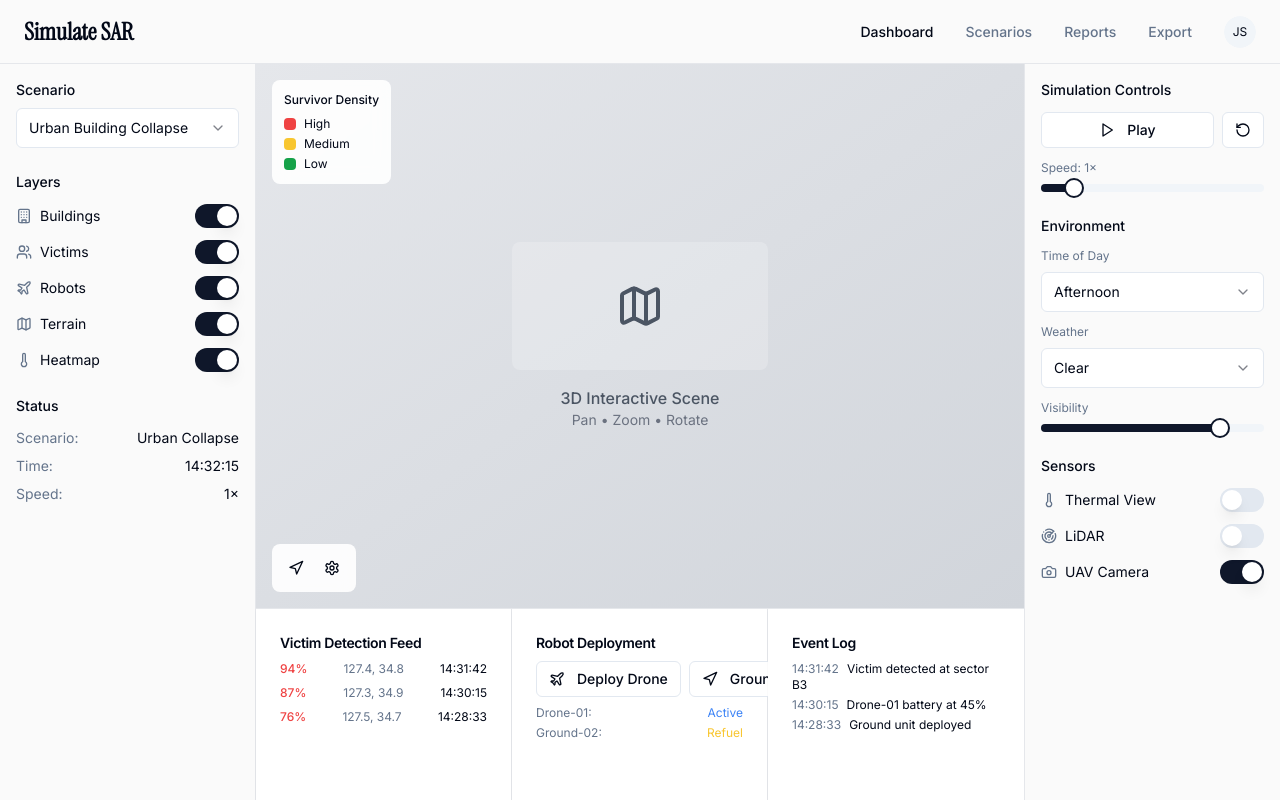
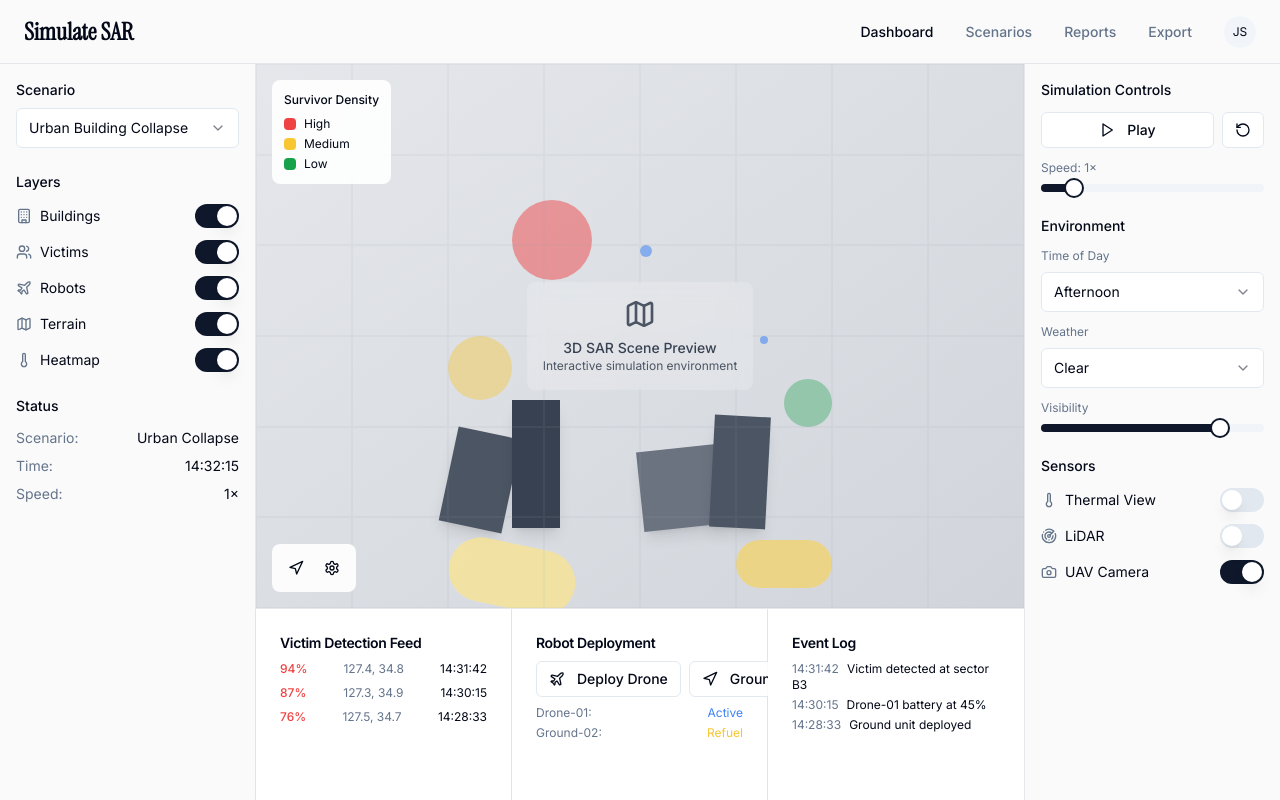
Before and after one commit to narmnarm/sim-sar-login, a React (Vite) app: page / in a window 1280 px wide. Both pictures are taken after a click on the button "View Dashboard Mockup". Built offline with nearby package versions, Linux system fonts and the light colour scheme.

Commit message:
Add 3D scene preview
Add a basic 3D scene preview to the Simulate SAR application.

```diff
--- a/src/components/Dashboard.tsx
+++ b/src/components/Dashboard.tsx
@@ -141,14 +141,46 @@ const Dashboard = () => {
         <div className="flex-1 flex flex-col">
           {/* Main Viewport */}
           <div className="flex-1 relative bg-gray-100 overflow-hidden">
-            {/* 3D Scene Placeholder */}
-            <div className="absolute inset-0 bg-gradient-to-br from-gray-200 to-gray-300 flex items-center justify-center">
-              <div className="text-center">
-                <div className="w-64 h-32 bg-white/20 rounded-lg mb-4 flex items-center justify-center">
-                  <Map className="h-12 w-12 text-gray-600" />
+            {/* 3D Scene Preview */}
+            <div className="absolute inset-0 bg-gradient-to-br from-gray-200 to-gray-300">
+
+              {/* Buildings */}
+              <div className="absolute bottom-20 left-1/4 w-16 h-24 bg-gray-600 shadow-lg transform rotate-12"></div>
+              <div className="absolute bottom-20 left-1/3 w-12 h-32 bg-gray-700 shadow-lg"></div>
+              <div className="absolute bottom-20 left-1/2 w-20 h-20 bg-gray-500 shadow-lg transform -rotate-6"></div>
+              <div className="absolute bottom-20 right-1/3 w-14 h-28 bg-gray-600 shadow-lg transform rotate-3"></div>
+
+              {/* Terrain/Rubble areas */}
+              <div className="absolute bottom-0 left-1/4 w-32 h-16 bg-amber-200 rounded-full opacity-70 transform rotate-12"></div>
+              <div className="absolute bottom-5 right-1/4 w-24 h-12 bg-amber-300 rounded-full opacity-60"></div>
+
+              {/* Robot/Drone indicators */}
+              <div className="absolute top-1/3 left-1/2 w-3 h-3 bg-simulation-coverage rounded-full animate-pulse shadow-lg">
+                <div className="absolute -top-1 -left-1 w-5 h-5 border-2 border-simulation-coverage rounded-full animate-ping opacity-75"></div>
+              </div>
+              <div className="absolute top-1/2 right-1/3 w-2 h-2 bg-blue-500 rounded-full animate-pulse"></div>
+
+              {/* Heatmap overlay zones */}
+              <div className="absolute top-1/4 left-1/3 w-20 h-20 bg-simulation-survivor-high rounded-full opacity-30 animate-pulse"></div>
+              <div className="absolute top-1/2 left-1/4 w-16 h-16 bg-simulation-survivor-medium rounded-full opacity-40"></div>
+              <div className="absolute bottom-1/3 right-1/4 w-12 h-12 bg-simulation-survivor-low rounded-full opacity-35"></div>
+
+              {/* Search grid overlay */}
+              <div className="absolute inset-0 opacity-10">
+                <div className="grid grid-cols-8 grid-rows-6 h-full w-full">
+                  {Array.from({ length: 48 }).map((_, i) => (
+                    <div key={i} className="border border-gray-400"></div>
+                  ))}
                 </div>
-                <p className="text-gray-600 font-medium">3D Interactive Scene</p>
-                <p className="text-sm text-gray-500">Pan • Zoom • Rotate</p>
+              </div>
+
+              {/* Center info */}
+              <div className="absolute inset-0 flex items-center justify-center">
+                <div className="text-center bg-white/20 backdrop-blur rounded-lg p-4">
+                  <Map className="h-8 w-8 text-gray-600 mx-auto mb-2" />
+                  <p className="text-gray-700 font-medium text-sm">3D SAR Scene Preview</p>
+                  <p className="text-xs text-gray-600">Interactive simulation environment</p>
+                </div>
               </div>
             </div>
 
```
